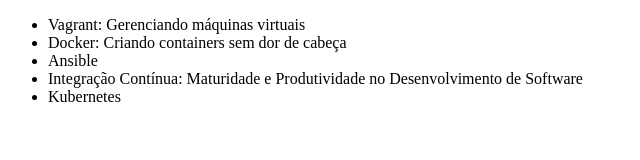
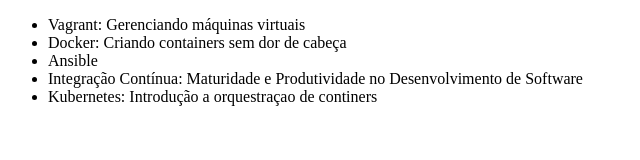
Before and after one commit to Declus/alura-git, a plain HTML site: page index.html in a window 1280 px wide. Shown: the whole page, without its empty margins (0-640 px from the left). Drawn offline with Linux system fonts and the light colour scheme.

Commit message:
Alterando o nome do curso de Kubernetes

```diff
--- a/index.html
+++ b/index.html
@@ -10,7 +10,7 @@
         <li>Docker: Criando containers sem dor de cabeça</li>
         <li>Ansible</li>
         <li>Integração Contínua: Maturidade e Produtividade no Desenvolvimento de Software</li>
-        <li>Kubernetes</li>
+        <li>Kubernetes: Introdução a orquestraçao de continers</li>
     </ul>
 </body>
 </html>
```
